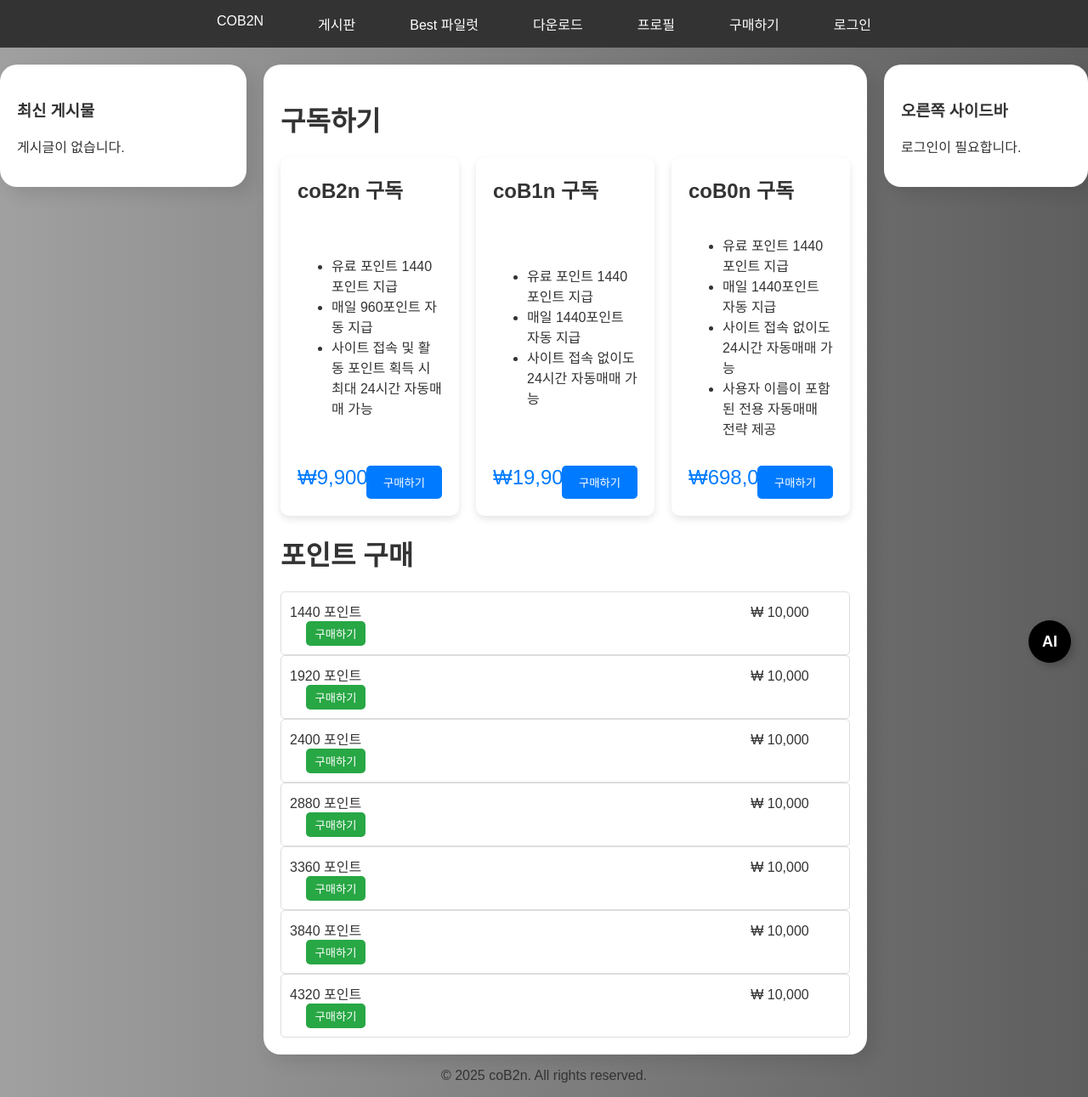
After one commit to Luvxy/coBin, a Django app: page /purchase/ in a window 1280 px wide. The commit adds this page. Shown: the whole page at 85% size. Run offline with Django 3.2, Linux system fonts and the light colour scheme; data that the repository does not hold is empty; some libraries are stand-ins or nearby versions.

Commit message:
02/24
구매 page
다운로드 page

```diff
--- a/cobin/cobin/urls.py
+++ b/cobin/cobin/urls.py
@@ -37,6 +37,8 @@ urlpatterns = [
     path('signup/', views.signup, name='signup'),
     path('webhook/', views.webhook, name='webhook'),
     path('best/', views.best, name='best'),
+    path('download/', views.download, name='download'),
+    path('purchase/', views.purchase, name='purchase'),
 
     # 게시판 URL
     path('blog/', views.blog, name='blog'),
--- a/cobin/cobin_app/static/css/style.css
+++ b/cobin/cobin_app/static/css/style.css
@@ -525,3 +525,180 @@ form input[type="submit"]:hover {
     font-size: 0.9rem;
     color: #999;
   }
+
+  .instruction {
+    display: grid;
+    grid-template-columns: repeat(2, 1fr); /* 2개의 컬럼 */
+    gap: 20px; /* 블록 간 간격 */
+    margin-top: 20px;
+}
+
+.instruction div {
+    border-radius: 10px;
+    padding: 15px;
+    box-shadow: 4px 4px 10px rgba(0, 0, 0, 0.1);
+    text-align: center;
+}
+
+.instruction div a {
+    font-weight: bold;
+    display: block;
+    margin-bottom: 10px;
+}
+
+.instruction img {
+    width: 100%;
+    height: auto;
+    border-radius: 5px;
+}
+
+/* 반응형 디자인 */
+@media (max-width: 768px) {
+    .instruction {
+        grid-template-columns: 1fr; /* 모바일에서는 1열로 변경 */
+    }
+}
+
+/* 구독 카드 스타일 */
+.subscription-container {
+    display: flex;
+    justify-content: space-between;
+    gap: 20px;
+    margin: 20px 0;
+}
+
+.subscription-card {
+    background-color: white;
+    border-radius: 10px;
+    box-shadow: 0 4px 8px rgba(0,0,0,0.1);
+    padding: 20px;
+    text-align: left;
+    width: 30%;
+    display: flex;
+    flex-direction: column;
+    justify-content: space-between;
+    position: relative;
+}
+
+.subscription-card h2 {
+    margin-top: 0;
+}
+
+.subscription-card .price {
+    font-size: 1.5rem;
+    color: #007BFF;
+    margin: 10px 0;
+}
+
+.subscription-card button {
+    background-color: #007BFF;
+    color: white;
+    border: none;
+    padding: 10px 20px;
+    border-radius: 5px;
+    cursor: pointer;
+    transition: background-color 0.3s;
+    position: absolute;
+    bottom: 20px;
+    right: 20px;
+}
+
+.subscription-card button:hover {
+    background-color: #0056b3;
+}
+/* 구독 카드 스타일 */
+.subscription-container {
+    display: flex;
+    justify-content: space-between;
+    gap: 20px;
+    margin: 20px 0;
+}
+
+.subscription-card {
+    background-color: white;
+    border-radius: 10px;
+    box-shadow: 0 4px 8px rgba(0,0,0,0.1);
+    padding: 20px;
+    text-align: left;
+    width: 30%;
+    display: flex;
+    flex-direction: column;
+    justify-content: space-between;
+    position: relative;
+}
+
+.subscription-card h2 {
+    margin-top: 0;
+}
+
+.subscription-card .price {
+    font-size: 1.5rem;
+    color: #007BFF;
+    margin: 10px 0;
+}
+
+.subscription-card button {
+    background-color: #007BFF;
+    color: white;
+    border: none;
+    padding: 10px 20px;
+    border-radius: 5px;
+    cursor: pointer;
+    transition: background-color 0.3s;
+    position: absolute;
+    bottom: 20px;
+    right: 20px;
+}
+
+.subscription-card button:hover {
+    background-color: #0056b3;
+}
+
+/* 포인트 구매 섹션 */
+.point-purchase {
+    gap: 10px;
+}
+
+.point-option {
+    background-color: white;
+    border: 1px solid #ddd;
+    border-radius: 5px;
+    padding: 10px;
+    position: relative;
+}
+
+.point-option p {
+    margin: 10px;
+    margin-left: 50px;
+}
+
+.point-option button {
+    background-color: #28a745;
+    color: white;
+    border: none;
+    padding: 5px 10px;
+    border-radius: 5px;
+    cursor: pointer;
+    transition: background-color 0.3s;
+    margin-left: 3%;
+}
+
+.point-option button:hover {
+    background-color: #218838;
+}
+
+.price {
+    margin-left: 70%;
+}
+
+/* 반응형 디자인 */
+@media (max-width: 768px) {
+    .subscription-container, .point-purchase {
+        flex-direction: column;
+        align-items: center;
+    }
+
+    .subscription-card, .point-option {
+        width: 80%;
+    }
+}
--- a/cobin/cobin_app/templates/base.html
+++ b/cobin/cobin_app/templates/base.html
@@ -14,6 +14,8 @@
     <script src="https://www.gstatic.com/firebasejs/9.6.1/firebase-app.js"></script>
     <script src="https://www.gstatic.com/firebasejs/9.6.1/firebase-firestore.js"></script>
     <script src="https://www.gstatic.com/firebasejs/9.6.1/firebase-storage.js"></script>
+    <script async src="https://pagead2.googlesyndication.com/pagead/js/adsbygoogle.js?client=ca-pub-5322425731380321"
+     crossorigin="anonymous"></script>
   </head>
   <body>
     <script>
@@ -48,13 +50,13 @@
             <a href="/best/">Best 파일럿</a>
           </li>
           <li>
-            <a href="/contact/">다운로드</a>
+            <a href="/download/">다운로드</a>
           </li>
           <li>
             <a href="/profile/">프로필</a>
           </li>
           <li>
-            <a href="/contact/">구매하기</a>
+            <a href="{% url 'purchase' %}">구매하기</a>
           </li>
           <li>
             {% if user.is_authenticated %}
--- a/cobin/cobin_app/templates/posting.html
+++ b/cobin/cobin_app/templates/posting.html
@@ -19,7 +19,7 @@
         <span>좋아요: {{ post.liked_users.count }}</span>
       </div>
       <div>
-        <a href="/blog/">목록</a>
+        <a href="{% url 'post_list' category=post.category %}">목록</a>
         {% if user == post.author %}
           <a href="{% url 'delete_post' category=post.category pk=post.pk %}" onclick="return confirm('정말 삭제하시겠습니까?');">삭제</a>
       {% endif %}
--- /dev/null
+++ b/cobin/cobin_app/templates/purchase.html
@@ -0,0 +1,54 @@
+{% extends 'base.html' %}
+
+{% block title %}
+구매하기
+{% endblock %}
+
+{% block content %}
+<h1>구독하기</h1>
+<div class="subscription-container">
+    <div class="subscription-card">
+        <h2>coB2n 구독</h2>
+        <ul>
+            <li>유료 포인트 1440포인트 지급</li>
+            <li>매일 960포인트 자동 지급</li>
+            <li>사이트 접속 및 활동 포인트 획득 시 최대 24시간 자동매매 가능</li>
+        </ul>
+        <p class="price">₩9,900/1개월</p>
+        <button>구매하기</button>
+    </div>
+    <div class="subscription-card">
+        <h2>coB1n 구독</h2>
+        <ul>
+            <li>유료 포인트 1440포인트 지급</li>
+            <li>매일 1440포인트 자동 지급</li>
+            <li>사이트 접속 없이도 24시간 자동매매 가능</li>
+        </ul>
+        <p class="price">₩19,900/1개월</p>
+        <button>구매하기</button>
+    </div>
+    <div class="subscription-card">
+        <h2>coB0n 구독</h2>
+        <ul>
+            <li>유료 포인트 1440포인트 지급</li>
+            <li>매일 1440포인트 자동 지급</li>
+            <li>사이트 접속 없이도 24시간 자동매매 가능</li>
+            <li>사용자 이름이 포함된 전용 자동매매 전략 제공</li>
+        </ul>
+        <p class="price">₩698,000/1년</p>
+        <button>구매하기</button>
+    </div>
+</div>
+
+<h1>포인트 구매</h1>
+<div class="point-purchase">
+    {% for point in points %}
+    <div class="point-option">
+        <a>{{ point }} 포인트</a>
+        <a class="blank"></a>
+        <a class="price">₩ 10,000</a>
+        <button>구매하기</button>
+    </div>
+    {% endfor %}
+</div>
+{% endblock %}
--- a/cobin/cobin_app/views.py
+++ b/cobin/cobin_app/views.py
@@ -128,6 +128,14 @@ def home(request):
     return render(request, 'index.html', {'postlist':postlist})  # index 파일 경로
 
 @login_required
+def download(request):
+    return render(request, 'download.html')  # download 파일 경로
+
+def purchase(request):
+    points = [480 * i for i in range(3, 10)]  # 480 ~ 4320 포인트
+    return render(request, 'purchase.html', {'points': points})
+
+@login_required
 def best(request):
     return render(request, 'best.html')  # index 파일 경로
 
@@ -181,7 +189,7 @@ def posting(request, pk):
 
     if not has_viewed:
         # 조회수 +1
-        post.view_count = F('view_count') + 1
+        post.view_count += 1
         post.save()
 
         # 조회 기록 저장
```
Also changed, not shown: cobin/cobin_app/templates/download.html (added, +38 -0 lines), cobin/cobin_app/static/images/upbit_example.png (renamed from cobin/media/upbit_example.png).
